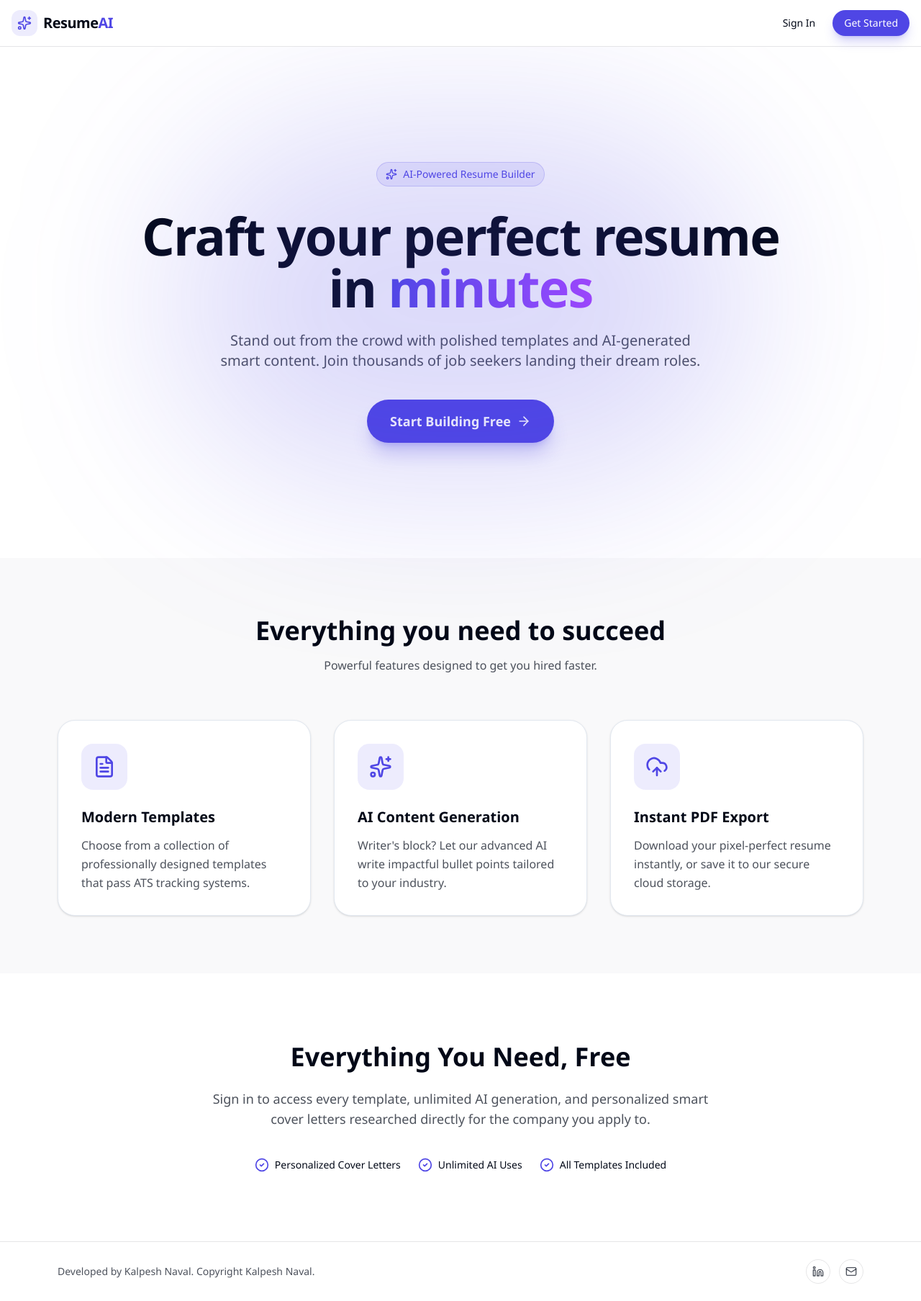
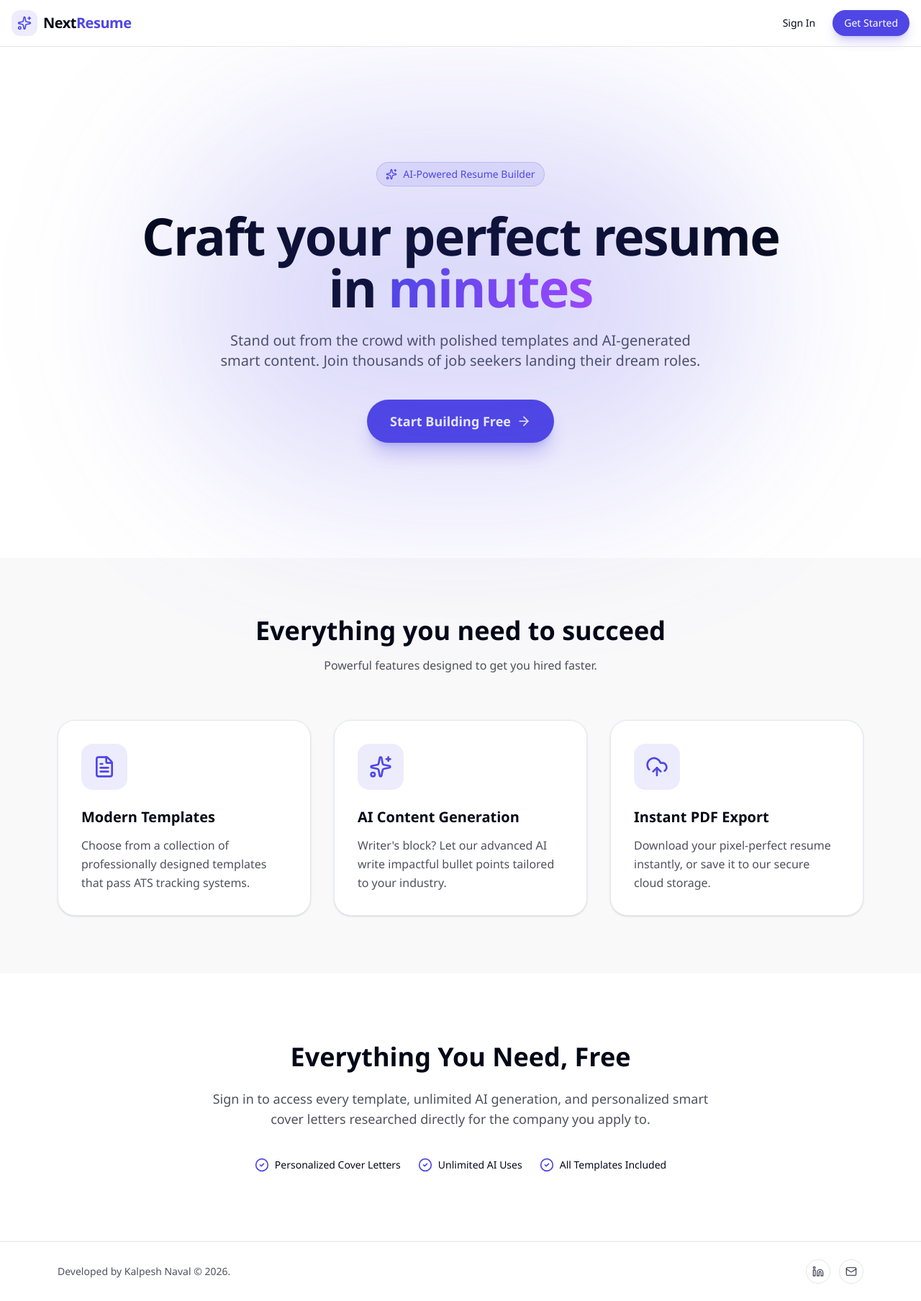
Before and after one commit to kalpeshnaval/resume-ai, a Next.js app: page / in a window 1280 px wide. Shown: the whole page at 72% size. Built offline with nearby package versions, Linux system fonts and the light colour scheme; no server answers.

Commit message:
fixed minor issues and footer

```diff
--- a/components/Footer.tsx
+++ b/components/Footer.tsx
@@ -4,7 +4,7 @@ export default function Footer() {
   return (
     <footer className="border-t border-foreground/10 bg-background/80">
       <div className="container mx-auto flex max-w-6xl flex-col gap-3 px-4 py-6 text-center text-sm text-foreground/70 md:flex-row md:items-center md:justify-between md:text-left">
-        <p>Developed by Kalpesh Naval. Copyright Kalpesh Naval.</p>
+        <p>Developed by Kalpesh Naval © 2026.</p>
         <div className="flex items-center gap-3">
           <a
             href="https://www.linkedin.com/in/kalpeshnaval/"
--- a/components/Navbar.tsx
+++ b/components/Navbar.tsx
@@ -15,7 +15,7 @@ export default function Navbar() {
             <Sparkles className="w-5 h-5 text-primary" />
           </div>
           <span className="font-bold text-xl tracking-tight text-foreground">
-            Resume<span className="text-primary">AI</span>
+            Next<span className="text-primary">Resume</span>
           </span>
         </Link>
 
```
